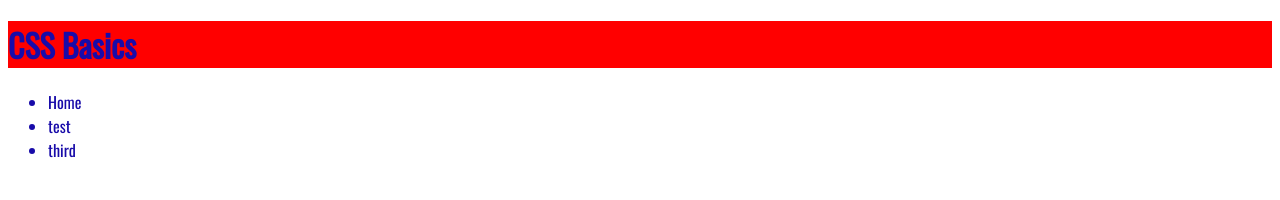
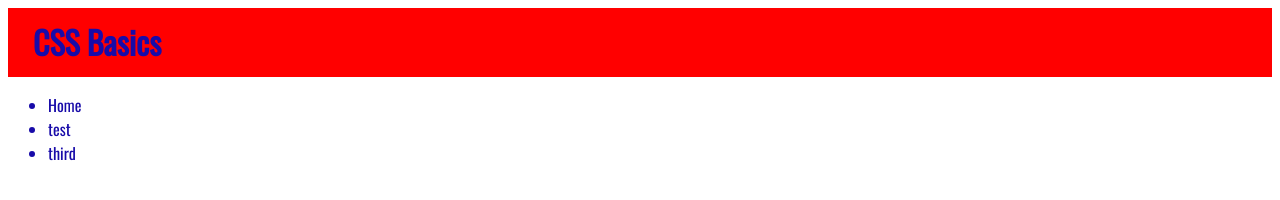
Before and after one commit to VictorTruong93/CSS-Demo, a plain HTML site: page index.html in a window 1280 px wide. Drawn offline with nearby package versions, Linux system fonts and the light colour scheme.

Commit message:
modifies margin git status

```diff
--- a/stylesheets/index.css
+++ b/stylesheets/index.css
@@ -7,6 +7,15 @@ These are the styles for the whole document
 
 .main-title {
 background: red; /*comment within ruleset*/
+/* padding-top: 10px;
+padding-bottom: 10px;
+padding-left: 35px;
+padding-right: 35px; */
+/* padding: 10px 35px;
+margin: 0; */
+padding: 10px 35px 12px 25px;
+/* Top, Right, Bottom, Left */
+margin: 0;
 }
 
 .fancy-font , .navbar{
```
